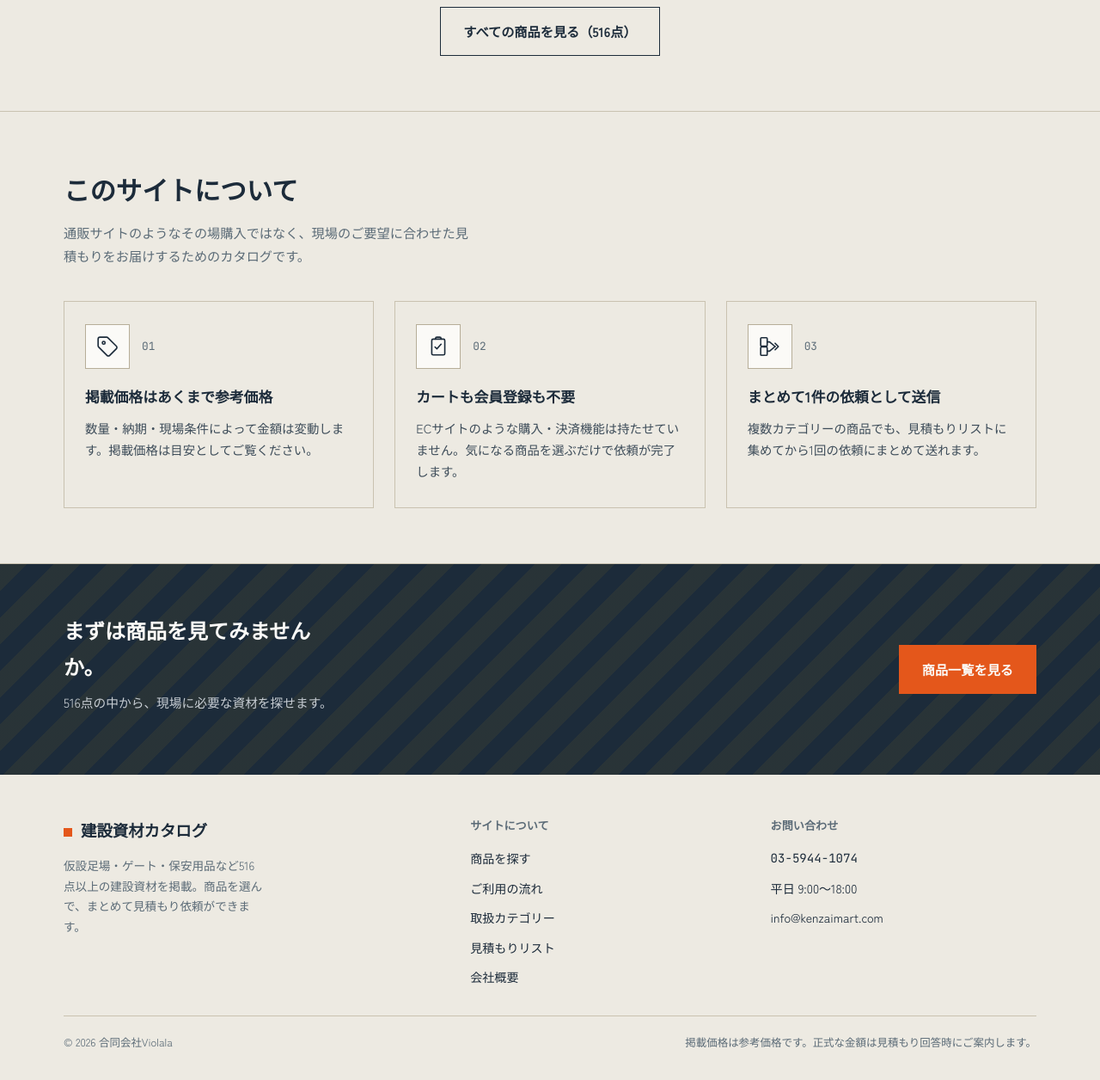
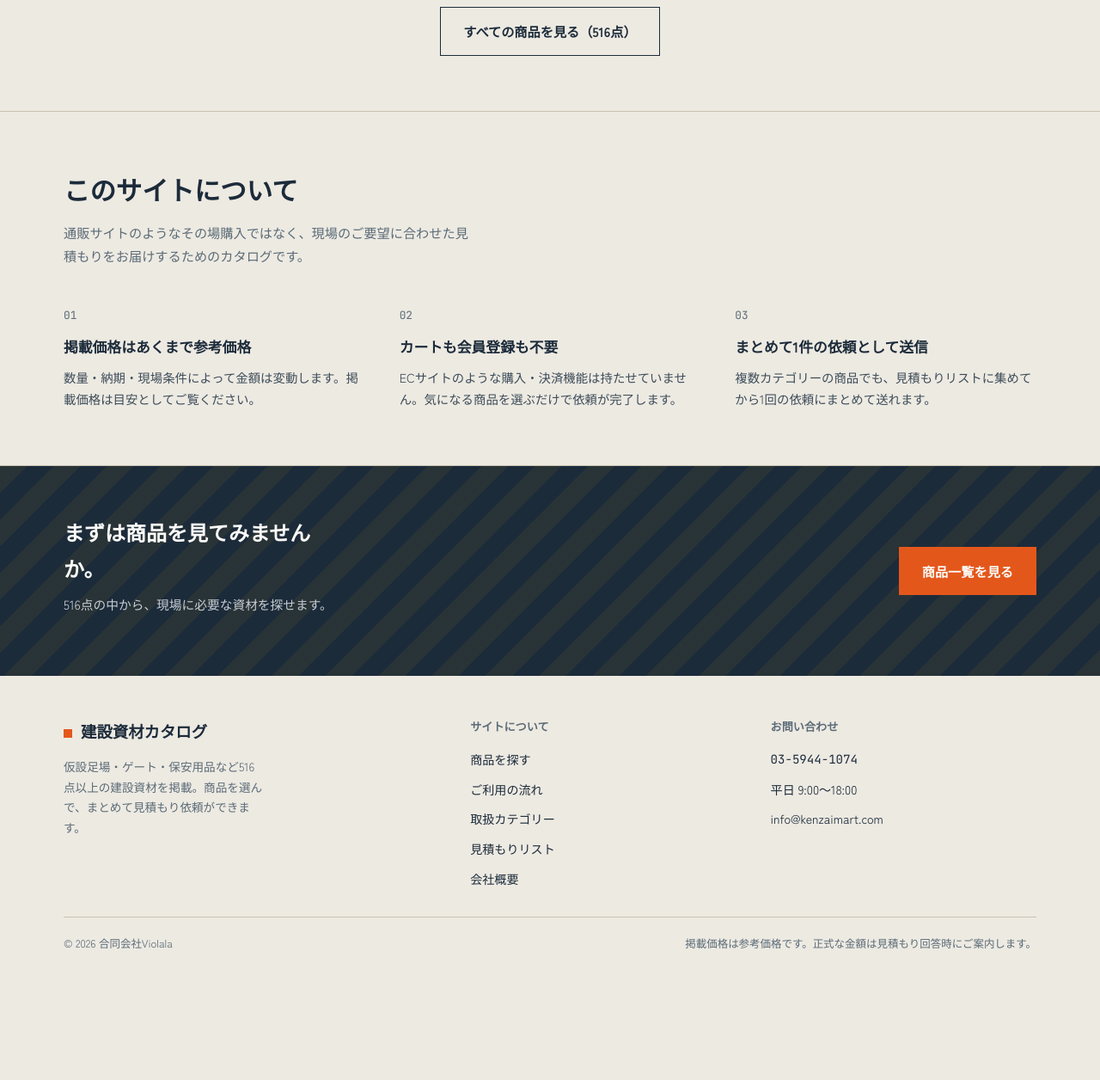
Before and after one commit to violalainc/kenzaimart, a Jekyll site: the page built from index.html, in a window 1280 px wide and 1400 px high, scrolled down 3415 px. Shown: the part 144-1400 px from the top of the window at 86% size. Built offline with Jekyll 4.4.1, drawn with Linux system fonts in a browser that asks for light colours; after the commit the page ends 4700 px from its top, so only the background shows below that.

Commit message:
featuresセクションのデザインを元に戻す
Co-Authored-By: Claude Sonnet 5 <noreply@anthropic.com>
Claude-Session: https://claude.ai/code/session_01KAbrKAdUeytMS1QcK9svB7

```diff
--- a/assets/css/main.css
+++ b/assets/css/main.css
@@ -461,53 +461,14 @@ input:focus-visible {
 .feature-grid {
   display: grid;
   grid-template-columns: repeat(3, 1fr);
-  gap: 24px;
+  gap: 40px;
 }
 
-.feature {
-  position: relative;
-  padding: 26px 24px 30px;
-  border: 1px solid var(--line);
-  transition: border-color 0.15s ease;
-}
-.feature::before {
-  content: "";
-  position: absolute;
-  top: -1px;
-  left: -1px;
-  right: -1px;
-  height: 3px;
-  background: transparent;
-  transition: background 0.15s ease;
-}
-.feature:hover { border-color: var(--line-deep); }
-.feature:hover::before { background: var(--safety); }
-
-.feature__head {
-  display: flex;
-  align-items: center;
-  gap: 14px;
-  margin-bottom: 18px;
-}
-
-.feature__icon {
-  flex: none;
-  width: 52px;
-  height: 52px;
-  background: var(--white);
-  border: 1px solid var(--line-deep);
-  display: flex;
-  align-items: center;
-  justify-content: center;
-  color: var(--ink);
-}
-.feature__icon svg { width: 26px; height: 26px; }
-
 .feature__index { font-family: var(--font-mono); color: var(--steel); font-size: 0.8rem; }
-.feature h3 { font-size: 1.05rem; margin: 0 0 8px; }
+.feature h3 { font-size: 1.05rem; margin: 10px 0 8px; }
 .feature p { color: var(--ink-soft); font-size: 0.9rem; margin: 0; }
 
-@media (max-width: 760px) { .feature-grid { grid-template-columns: 1fr; gap: 20px; } }
+@media (max-width: 760px) { .feature-grid { grid-template-columns: 1fr; gap: 32px; } }
 
 /* ==========================================================================
    CTA帯
--- a/index.html
+++ b/index.html
@@ -137,45 +137,17 @@ pick_ids: ["191580396", "191580954", "191580513", "191580606", "191581024", "191
 
     <div class="feature-grid">
       <div class="feature">
-        <div class="feature__head">
-          <span class="feature__icon" aria-hidden="true">
-            <svg viewBox="0 0 24 24" fill="none" stroke="currentColor" stroke-width="1.5" stroke-linecap="round" stroke-linejoin="round">
-              <path d="M12.59 2.59a2 2 0 0 0-1.41-.59H4a2 2 0 0 0-2 2v7.17a2 2 0 0 0 .59 1.41l9 9a2 2 0 0 0 2.83 0l7.17-7.17a2 2 0 0 0 0-2.83z"/>
-              <circle cx="8" cy="8" r="1.5"/>
-            </svg>
-          </span>
-          <span class="feature__index mono">01</span>
-        </div>
+        <span class="feature__index mono">01</span>
         <h3>掲載価格はあくまで参考価格</h3>
         <p>数量・納期・現場条件によって金額は変動します。掲載価格は目安としてご覧ください。</p>
       </div>
       <div class="feature">
-        <div class="feature__head">
-          <span class="feature__icon" aria-hidden="true">
-            <svg viewBox="0 0 24 24" fill="none" stroke="currentColor" stroke-width="1.5" stroke-linecap="round" stroke-linejoin="round">
-              <rect x="5" y="4" width="14" height="17" rx="1.5"/>
-              <path d="M9 4V3.5A1.5 1.5 0 0 1 10.5 2h3A1.5 1.5 0 0 1 15 3.5V4"/>
-              <path d="M8.5 12.5l2 2 4.5-5"/>
-            </svg>
-          </span>
-          <span class="feature__index mono">02</span>
-        </div>
+        <span class="feature__index mono">02</span>
         <h3>カートも会員登録も不要</h3>
         <p>ECサイトのような購入・決済機能は持たせていません。気になる商品を選ぶだけで依頼が完了します。</p>
       </div>
       <div class="feature">
-        <div class="feature__head">
-          <span class="feature__icon" aria-hidden="true">
-            <svg viewBox="0 0 24 24" fill="none" stroke="currentColor" stroke-width="1.5" stroke-linecap="round" stroke-linejoin="round">
-              <rect x="2" y="2.5" width="7" height="9" rx="1"/>
-              <rect x="2" y="12.5" width="7" height="9" rx="1"/>
-              <path d="M9 7h2.5l6 5"/>
-              <path d="M9 17h2.5l6-5"/>
-              <path d="M17.5 8.5 21 12l-3.5 3.5"/>
-            </svg>
-          </span>
-          <span class="feature__index mono">03</span>
-        </div>
+        <span class="feature__index mono">03</span>
         <h3>まとめて1件の依頼として送信</h3>
         <p>複数カテゴリーの商品でも、見積もりリストに集めてから1回の依頼にまとめて送れます。</p>
       </div>
```
